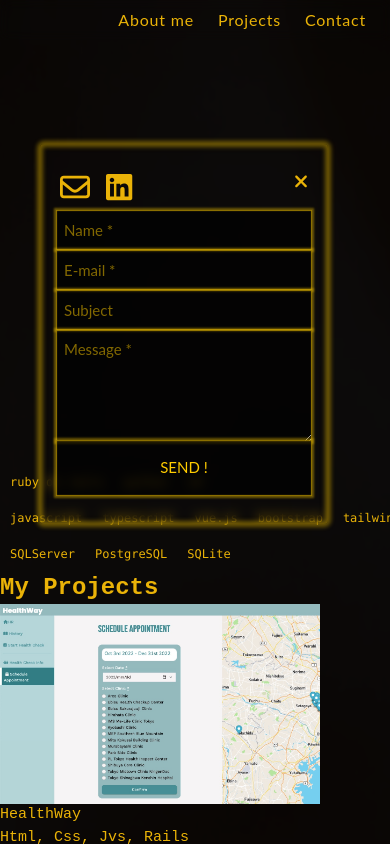
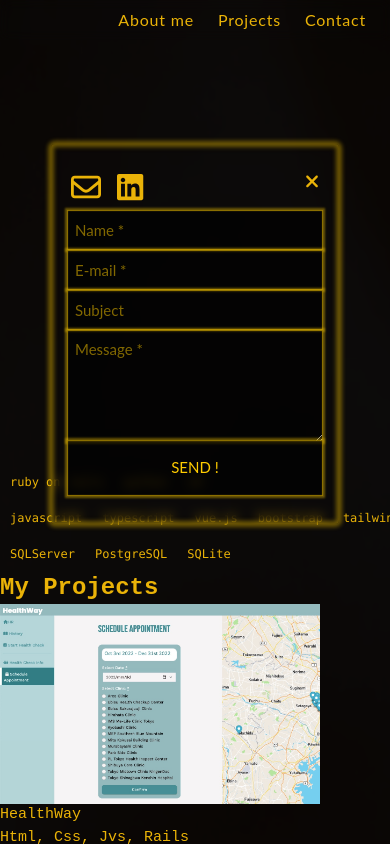
Before and after one commit to tuoanhnt95/portfolio-2023-02, a Vue app in the folder portfolio-2023-02-client/: page / in a window 390 px wide. Both pictures are taken after a click on the button "Contact me". Shown: the top 844 px of the page. Built offline with nearby package versions, Linux system fonts and the light colour scheme.

Commit message:
feat: add responsive to contact form

```diff
--- a/portfolio-2023-02-client/src/components/ContactForm.vue
+++ b/portfolio-2023-02-client/src/components/ContactForm.vue
@@ -1,6 +1,6 @@
 <template>
-  <!-- <div class="bg-neutral-50 bg-opacity-80 fixed z-10 top-40 left-10 border border-indigo-500 p-2"> -->
-  <div class="fixed z-10 top-36 left-10 w-72 px-2 py-3 bg-transparent-top-layer border-blur rounded">
+  <div class="w-full">
+    <div class="fixed z-10 top-36 left-1/2 -translate-x-1/2 w-72 xs:w-80 lg:w-96 px-2 py-3 bg-transparent-top-layer border-blur rounded">
       <div class="flex justify-center px-2 py-4">
         <div>
           <div class="flex space-x-4 mb-2 ml-1 text-3xl font-bold text-center">
@@ -25,6 +25,7 @@
           </div>
           <div class="absolute top-0 right-1 cursor-pointer" @click="$emit('toggleForm')">
             <font-awesome-icon icon="fa-solid fa-xmark fa-2xl" size="lg"/>
+          </div>
         </div>
       </div>
     </div>
```
Lines whose indentation alone changed are shown as unchanged.
